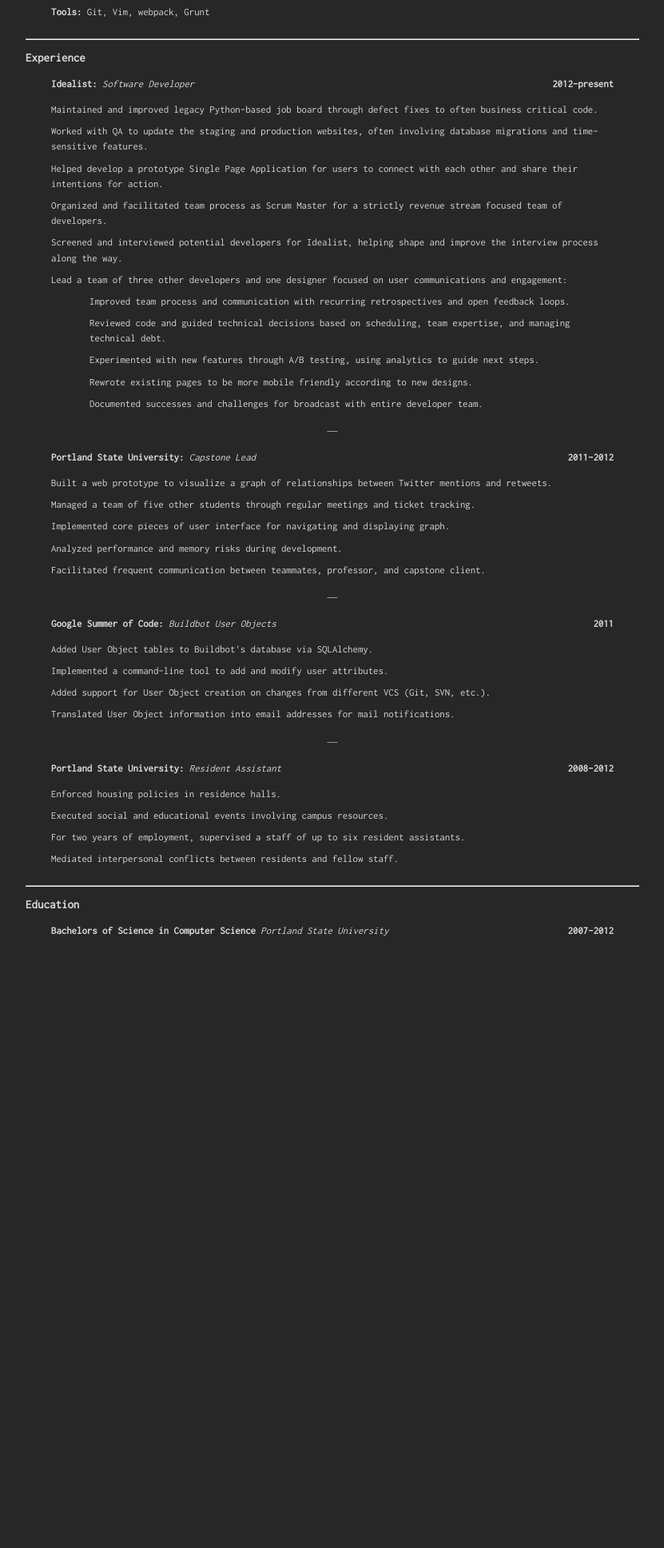
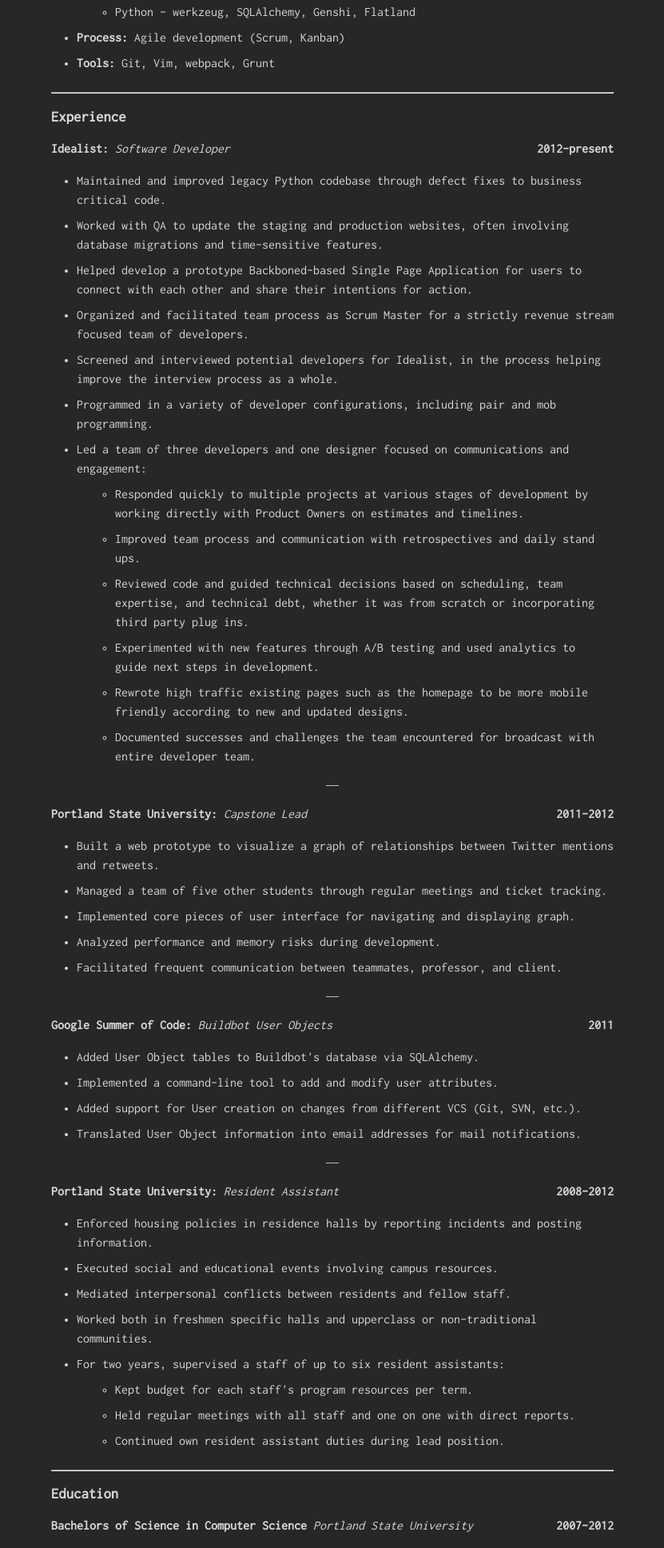
Before and after one commit to dzhurley/resume, a website: page index.html in a window 1280 px wide. Shown: the part 291-2227 px from the top of the page at 80% size, without its empty margins (224-1055 px from the left). Before the commit the page ends 1481 px from the top, so only its background shows below. Drawn offline with Linux system fonts and the light colour scheme.

Commit message:
finalize desktop and print styles, taking note of page break

```diff
--- a/index.html
+++ b/index.html
@@ -16,7 +16,7 @@
 <li><strong>Libraries/Frameworks:</strong> <ul>
 <li>CSS - Sass, PostCSS</li>
 <li>JavaScript - React, three.js, jQuery, jQuery UI, Mocha, Chai, Backbone</li>
-<li>Python - werkzeug, SQLAlchemy, Genshi</li>
+<li>Python - werkzeug, SQLAlchemy, Genshi, Flatland</li>
 </ul>
 </li>
 <li><strong>Process:</strong> Agile development (Scrum, Kanban)</li>
@@ -26,17 +26,19 @@
 <h3 id="experience">Experience</h3>
 <p><strong>Idealist:</strong> <em>Software Developer</em>  <strong>2012-present</strong></p>
 <ul>
-<li>Maintained and improved legacy Python-based job board through defect fixes to often business critical code.</li>
+<li>Maintained and improved legacy Python codebase through defect fixes to business critical code.</li>
 <li>Worked with QA to update the staging and production websites, often involving database migrations and time-sensitive features.</li>
-<li>Helped develop a prototype Single Page Application for users to connect with each other and share their intentions for action.</li>
+<li>Helped develop a prototype Backboned-based Single Page Application for users to connect with each other and share their intentions for action.</li>
 <li>Organized and facilitated team process as Scrum Master for a strictly revenue stream focused team of developers.</li>
-<li>Screened and interviewed potential developers for Idealist, helping shape and improve the interview process along the way.</li>
-<li>Lead a team of three other developers and one designer focused on user communications and engagement:<ul>
-<li>Improved team process and communication with recurring retrospectives and open feedback loops.</li>
-<li>Reviewed code and guided technical decisions based on scheduling, team expertise, and managing technical debt.</li>
-<li>Experimented with new features through A/B testing, using analytics to guide next steps.</li>
-<li>Rewrote existing pages to be more mobile friendly according to new designs.</li>
-<li>Documented successes and challenges for broadcast with entire developer team.</li>
+<li>Screened and interviewed potential developers for Idealist, in the process helping improve the interview process as a whole.</li>
+<li>Programmed in a variety of developer configurations, including pair and mob programming.</li>
+<li>Led a team of three developers and one designer focused on communications and engagement:<ul>
+<li>Responded quickly to multiple projects at various stages of development by working directly with Product Owners on estimates and timelines.</li>
+<li>Improved team process and communication with retrospectives and daily stand ups.</li>
+<li>Reviewed code and guided technical decisions based on scheduling, team expertise, and technical debt, whether it was from scratch or incorporating third party plug ins.</li>
+<li>Experimented with new features through A/B testing and used analytics to guide next steps in development.</li>
+<li>Rewrote high traffic existing pages such as the homepage to be more mobile friendly according to new and updated designs.</li>
+<li>Documented successes and challenges the team encountered for broadcast with entire developer team.</li>
 </ul>
 </li>
 </ul>
@@ -46,21 +48,27 @@
 <li>Managed a team of five other students through regular meetings and ticket tracking.</li>
 <li>Implemented core pieces of user interface for navigating and displaying graph.</li>
 <li>Analyzed performance and memory risks during development.</li>
-<li>Facilitated frequent communication between teammates, professor, and capstone client.</li>
+<li>Facilitated frequent communication between teammates, professor, and client.</li>
 </ul>
 <p><strong>Google Summer of Code:</strong> <em>Buildbot User Objects</em>  <strong>2011</strong></p>
 <ul>
 <li>Added User Object tables to Buildbot&#39;s database via SQLAlchemy.</li>
 <li>Implemented a command-line tool to add and modify user attributes.</li>
-<li>Added support for User Object creation on changes from different VCS (Git, SVN, etc.).</li>
+<li>Added support for User creation on changes from different VCS (Git, SVN, etc.).</li>
 <li>Translated User Object information into email addresses for mail notifications.</li>
 </ul>
 <p><strong>Portland State University:</strong> <em>Resident Assistant</em> <strong>2008-2012</strong></p>
 <ul>
-<li>Enforced housing policies in residence halls.</li>
+<li>Enforced housing policies in residence halls by reporting incidents and posting information.</li>
 <li>Executed social and educational events involving campus resources.</li>
-<li>For two years of employment, supervised a staff of up to six resident assistants.</li>
 <li>Mediated interpersonal conflicts between residents and fellow staff.</li>
+<li>Worked both in freshmen specific halls and upperclass or non-traditional communities.</li>
+<li>For two years, supervised a staff of up to six resident assistants:<ul>
+<li>Kept budget for each staff&#39;s program resources per term.</li>
+<li>Held regular meetings with all staff and one on one with direct reports.</li>
+<li>Continued own resident assistant duties during lead position.</li>
+</ul>
+</li>
 </ul>
 <hr>
 <h3 id="education">Education</h3>
--- a/style/style.css
+++ b/style/style.css
@@ -9,15 +9,11 @@
     padding: 0 1rem;
     position: relative;
 
-    max-width: 768px;
+    max-width: calc(768px - 4rem);
 }
 
 body > p > * {
     display: block;
-}
-
-p strong:first-of-type, p em {
-    display: inline-block;
 }
 
 h2, p:first-of-type {
@@ -35,11 +31,8 @@
 ul {
     margin-bottom: 3rem;
     padding: 0;
+    padding-left: 1rem;
     position: relative;
-}
-
-li {
-    list-style: none;
 }
 
 li, p {
@@ -70,20 +63,34 @@
 }
 
 @media print, (min-width: 480px) {
+    body {
+        font-size: 1rem;
+    }
+}
+
+@media print, (min-width: 480px) {
+    body {
+        padding: 0 2rem;
+    }
+
+    ul {
+        padding-left: 2rem;
+    }
+
     h2 {
         text-align: left;
-    }
-
-    body, p, ul {
-        padding: 0 2rem;
     }
 
     p:first-of-type {
         text-align: right;
         position: absolute;
         top: 0;
-        right: 1rem;
+        right: 2rem;
         margin-top: 0;
+    }
+
+    p strong:first-of-type, p em {
+        display: inline-block;
     }
 
     p strong:last-of-type {
@@ -101,12 +108,41 @@
 }
 
 @media print {
-    @font-face {
-        font-family: Arial, Helvetica, sans-serif;
-    }
-
     body {
         background-color: white;
         color: black;
+        font-family: Arial, Helvetica, sans-serif;
+        font-size: 8pt;
+
+        margin: 3rem;
+        margin-top: 2.5rem;
+        padding: 0;
+    }
+
+    ul {
+        padding-left: 1rem;
+        margin-bottom: 1rem;
+    }
+
+    li, p {
+        line-height: 1.25;
+    }
+
+    p:first-of-type {
+        right: 0;
+    }
+
+    p + ul:after {
+        content: '';
+    }
+
+    /* Capstone for page break */
+    p:nth-of-type(3) {
+        margin-top: 6rem;
+        padding-top: 3rem;
+    }
+
+    hr {
+       margin-top: 0rem;
     }
 }
```
Also changed, not shown: resume.md (+20 -14 lines), 1 other file.
